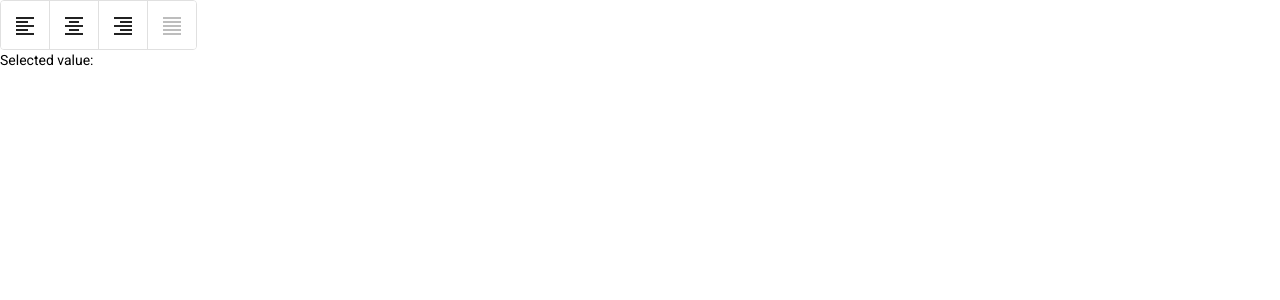
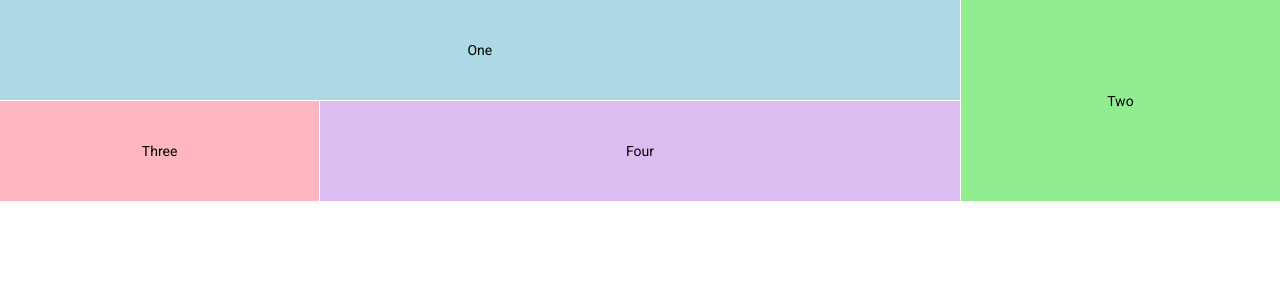
Before and after one commit to ahmedallani/testangular, an Angular app: page / in a window 1280 px wide. Shown: the top 300 px of the page. Built offline with nearby package versions, Linux system fonts and the light colour scheme.

Commit message:
app-grid-list

```diff
--- a/src/app/app.component.html
+++ b/src/app/app.component.html
@@ -1,2 +1,3 @@
 <!-- <button mat-raised-button>Hello World</button> -->
-<app-buttontoggles></app-buttontoggles>
+<!-- <app-buttontoggles></app-buttontoggles> -->
+<app-grid-list></app-grid-list>
--- a/src/app/app.module.ts
+++ b/src/app/app.module.ts
@@ -6,12 +6,14 @@ import { BrowserAnimationsModule } from '@angular/platform-browser/animations';
 import { MaterialModule } from './material/material.module';
 import { ButtonsComponent } from './buttons/buttons.component';
 import { ButtontogglesComponent } from './buttontoggles/buttontoggles.component';
+import { GridListComponent } from './grid-list/grid-list.component';
 
 @NgModule({
   declarations: [
     AppComponent,
     ButtonsComponent,
-    ButtontogglesComponent
+    ButtontogglesComponent,
+    GridListComponent
   ],
   imports: [
     BrowserModule,
--- /dev/null
+++ b/src/app/grid-list/grid-list.component.html
@@ -0,0 +1,6 @@
+<mat-grid-list cols="4" rowHeight="100px">
+    <mat-grid-tile *ngFor="let tile of tiles" [colspan]="tile.cols" [rowspan]="tile.rows"
+        [style.background]="tile.color">
+        {{tile.text}}
+    </mat-grid-tile>
+</mat-grid-list>
--- /dev/null
+++ b/src/app/grid-list/grid-list.component.ts
@@ -0,0 +1,26 @@
+import { Component, OnInit } from '@angular/core';
+export interface Tile {
+  color: string;
+  cols: number;
+  rows: number;
+  text: string;
+}
+
+@Component({
+  selector: 'app-grid-list',
+  templateUrl: './grid-list.component.html',
+  styleUrls: ['./grid-list.component.scss']
+})
+export class GridListComponent implements OnInit {
+  tiles: Tile[] = [
+    {text: 'One', cols: 3, rows: 1, color: 'lightblue'},
+    {text: 'Two', cols: 1, rows: 2, color: 'lightgreen'},
+    {text: 'Three', cols: 1, rows: 1, color: 'lightpink'},
+    {text: 'Four', cols: 2, rows: 1, color: '#DDBDF1'},
+  ];
+  constructor() { }
+
+  ngOnInit(): void {
+  }
+
+}
--- a/src/app/material/material.module.ts
+++ b/src/app/material/material.module.ts
@@ -1,9 +1,14 @@
 import { NgModule } from '@angular/core';
 import { MatButtonModule } from '@angular/material/button';
 import { MatButtonToggleModule } from '@angular/material/button-toggle';
-import {MatIconModule} from '@angular/material/icon';
-
-const MaterialComponents = [MatButtonModule, MatButtonToggleModule,MatIconModule];
+import { MatIconModule } from '@angular/material/icon';
+import { MatGridListModule } from '@angular/material/grid-list';
+const MaterialComponents = [
+  MatButtonModule,
+  MatButtonToggleModule,
+  MatIconModule,
+  MatGridListModule
+];
 
 @NgModule({
   imports: [MaterialComponents],
```
Also changed, not shown: src/app/grid-list/grid-list.component.scss (added), 1 other file (tests, documents, lock files or other folders).
